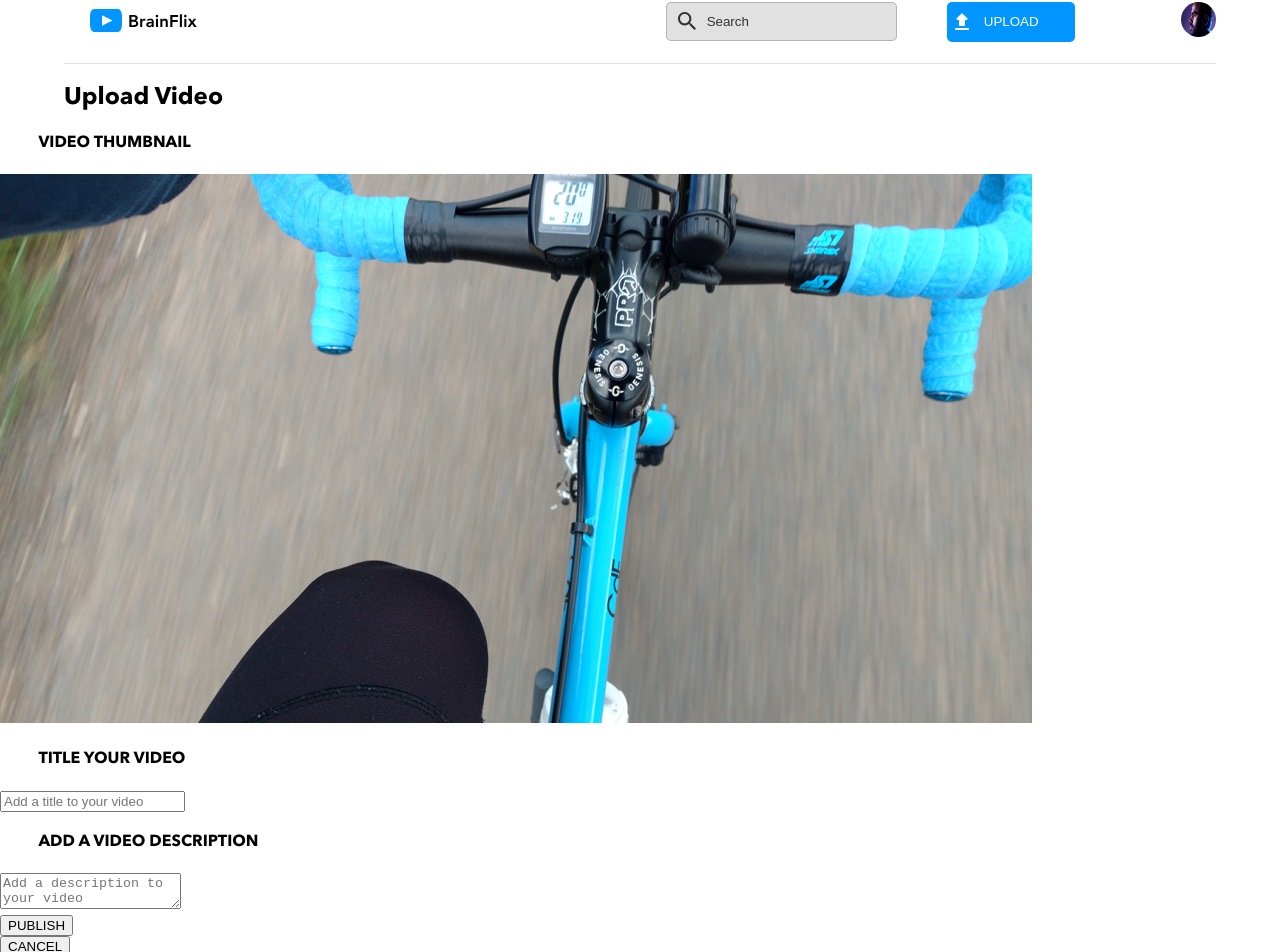
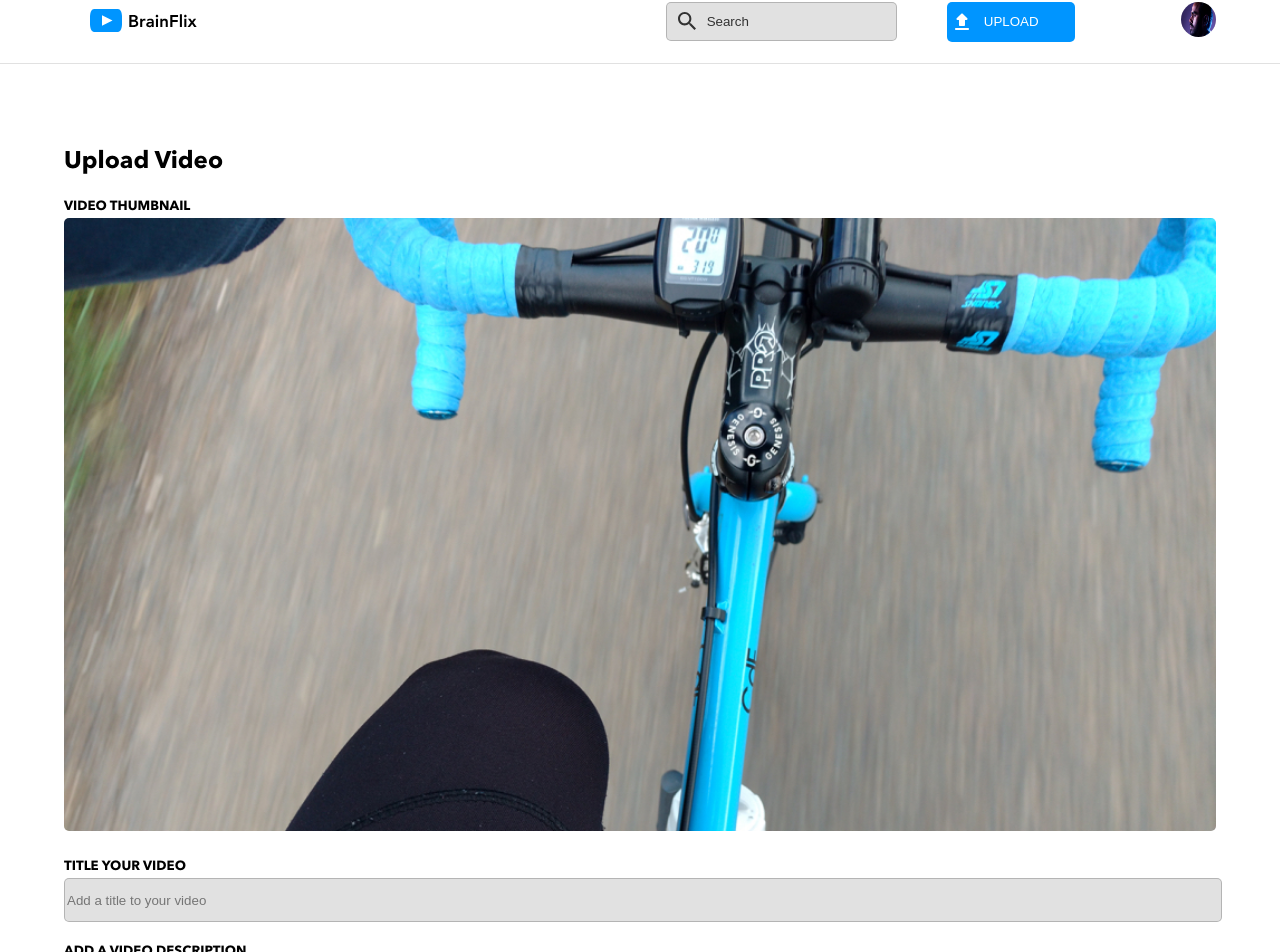
Before and after one commit to JayEee2U/jonathan-winter-brainflix, a React (Create React App) app: page /Upload in a window 1280 px wide. Shown: the part 24-976 px from the top of the page. Built offline with nearby package versions, Linux system fonts and the light colour scheme.

Commit message:
upload page input and textarea

```diff
--- a/src/components/Component/NextVideo/NextVideo.js
+++ b/src/components/Component/NextVideo/NextVideo.js
@@ -3,18 +3,18 @@ import './NextVideo.scss';
 
 function NextVideo({videos, selectVideo}) {
     return (
-        <main className='breakpoint-Next__Videos'>
+        <main className='breakpoint-next__videos'>
         <div>
-        <h3 className="nextHeader">NEXT VIDEOS</h3>
+        <h3 className="next-header">NEXT VIDEOS</h3>
       </div>
 
       <section>
         {videos.map((v) => (
-          <div className="videoSection" onClick={() => selectVideo(v.id)}>
-            <div className="nextVideoDiv">
-              <img className="nextVideoImage" src={v.image} alt="" />
+          <div className="video-section" onClick={() => selectVideo(v.id)}>
+            <div className="next-video__div">
+              <img className="next-video__image" src={v.image} alt="" />
             </div>
-            <div className="nextVideoElement">
+            <div className="next-video__element">
               <h4 >{v.title}</h4>
               <h4 className='video-channel'>{v.channel}</h4>
             </div>
--- a/src/components/Component/NextVideo/NextVideo.scss
+++ b/src/components/Component/NextVideo/NextVideo.scss
@@ -2,24 +2,24 @@
 
 
 
-h3.nextHeader {
+h3.next-header {
     @include partials.heading;
     padding-left: 1rem;
     font-weight: 500;
 }
 
-.videoSection {
+.video-section {
     display: flex;
     @include partials.padding;
 
-    .nextVideoImage {
+    .next-video__image {
         height: 5.625rem;
         width: 6.875rem;
         border-radius: 8%;
         float: left;
     }
 
-    .nextVideoElement {
+    .next-video__element {
         margin-left: .625rem;
         display: flex;
         flex-direction: column;
@@ -39,11 +39,11 @@ h3.nextHeader {
 
 @media screen  and (min-width: 768px) {
 
-    h3.nextHeader {
+    h3.next-header {
         padding-left: 5vw;
     }
 
-    .videoSection {
+    .video-section {
 
         padding-left: 5vw;
         padding-top: 2.5vh;
@@ -57,14 +57,14 @@ h3.nextHeader {
 
 @media  screen and (min-width: 1280px) {
 
-    .videoSection {
+    .video-section {
         h4 {
             width: 15vw;
         }
 
     }
 
-    .breakpoint-Next__Videos {
+    .breakpoint-next__videos {
         border-left: 1px solid  #E1E1E1;
     }
 }
--- a/src/pages/Upload/Upload.js
+++ b/src/pages/Upload/Upload.js
@@ -7,25 +7,25 @@ function Upload() {
         <>
         <Header />
         <div className='divider'>&nbsp;</div>
-        <main>
+        <main className="upload-section">
             <section className="video-upload__1">
                 <h1>Upload Video</h1>
-                <div>
-                    <h4>VIDEO THUMBNAIL</h4>
+                <div className="video-image__div">
+                    <h5>VIDEO THUMBNAIL</h5>
                     <img className="video-thumbnail"
                     src={VideoPreview}
                     alt="Upload Video Preview" />
                 </div>
                 <div  className='video-title'>
-                    <h4>TITLE YOUR VIDEO</h4>
-                    <input type="text"
+                    <h5>TITLE YOUR VIDEO</h5>
+                    <input className="video-title__input" type="text"
                     name="name"
                     placeholder='Add a title to your video'>
                     </input>
                 </div>
                 <div  className='video-description'>
-                    <h4>ADD A VIDEO DESCRIPTION</h4>
-                    <textarea type="text"
+                    <h5>ADD A VIDEO DESCRIPTION</h5>
+                    <textarea className="text-description" type="text"
                     name="name"
                     placeholder='Add a description to your video'>
                     </textarea>
--- a/src/pages/Upload/Upload.scss
+++ b/src/pages/Upload/Upload.scss
@@ -1,8 +1,74 @@
 @use  '../../styles/partials/_partials';
+
+.upload-section {
+    padding: 5vw;
+
+    h1 {
+        padding: 0;
+    }
+    h5 {
+        margin-bottom: .2rem;
+    }
+}
 
 .divider {
     border-bottom:  1px solid #E1E1E1;
-    width:  90vw;
+    width:  100vw;
     height: .063rem;
     margin: 0px auto;
 }
+
+input {
+    @include partials.input;
+    width: 90vw;
+    height: 40px;
+
+    .video-title__input {
+        width: 90vw;
+    }
+}
+
+.publish-button {
+    button {
+        @include partials.button;
+        width: 90vw;
+        background-image: url(../../assets/images//publish.svg);
+    }
+}
+
+.cancel-button {
+    button {
+        background-repeat: no-repeat;
+        background-position: left 3% center;
+        background-color: #FFFFFF;
+        color: #0095FF;
+        width: 90vw;
+        text-decoration: none;
+        border: none;
+        border-radius: 5px;
+        text-align: center;
+        height: 40px;
+        margin-top: 20px;
+        margin-bottom: 20px;
+    }
+}
+
+
+.video-image__div {
+    object-fit: contain;
+    width: 90vw;
+    height: 25%;
+
+    .video-thumbnail {
+        width: 100%;
+        height: 25%;
+        border-radius: 5px;
+        }
+}
+
+.text-description {
+    @include partials.input;
+    width: 90vw;
+    height: 16vh;
+
+}
```
